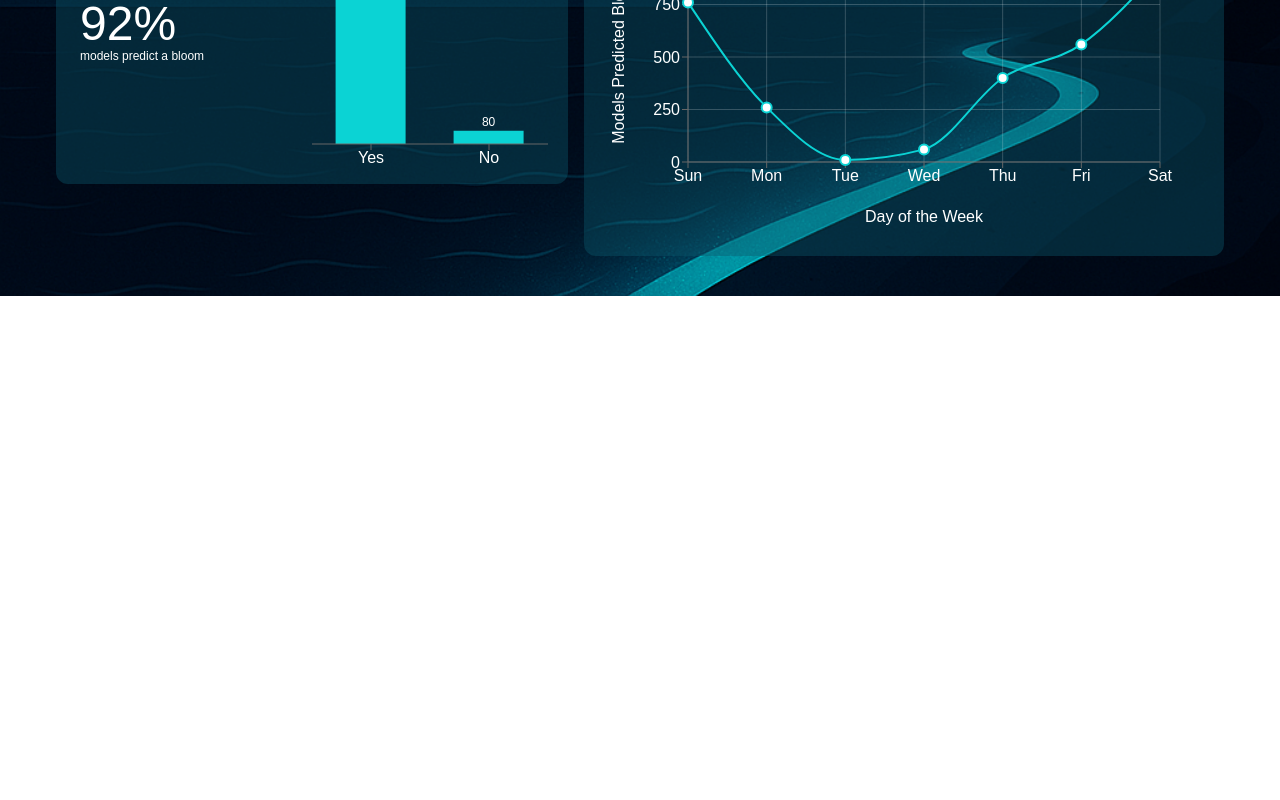
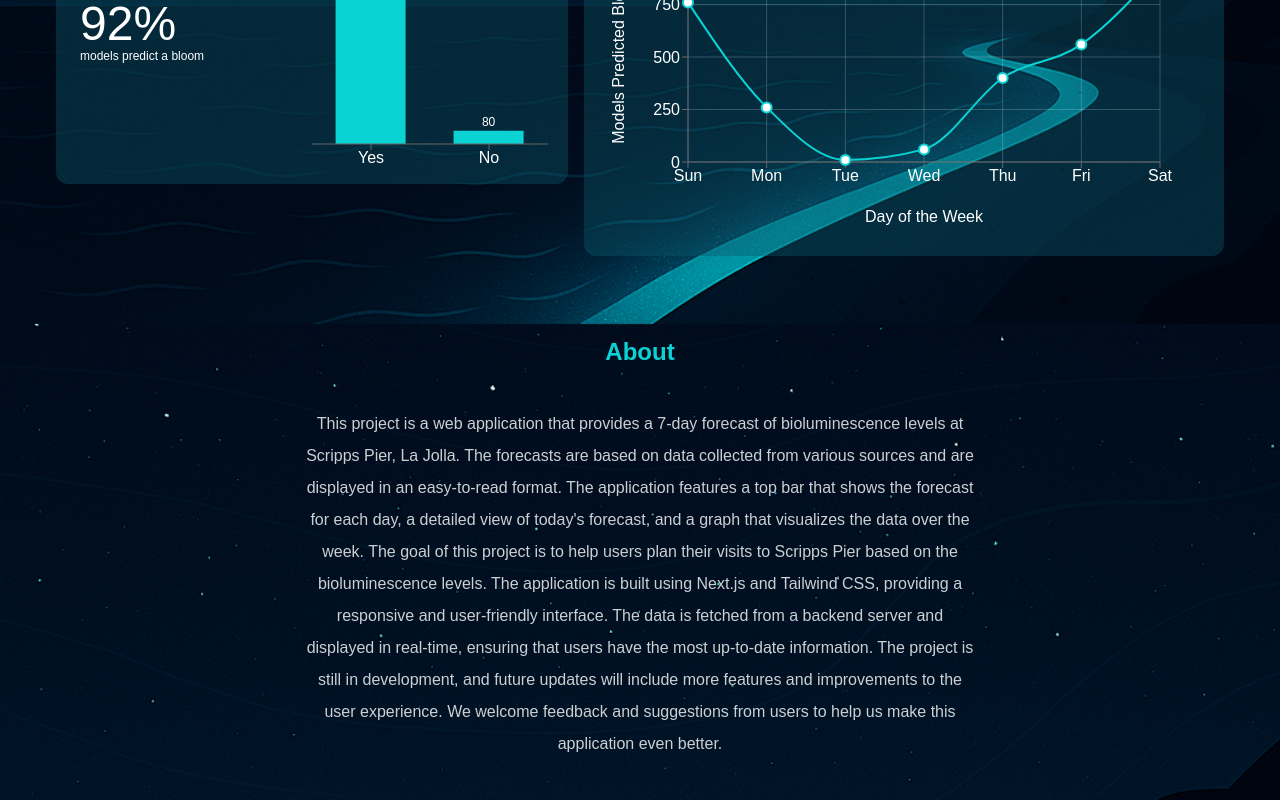
Before and after one commit to nathanieleh/HAB-Project-Website, a Next.js app in the folder frontend/: page / in a window 1280 px wide. Shown: the part 511-1311 px from the top of the page. Before the commit the page ends 807 px from the top, so only its background shows below. Built offline with nearby package versions, Linux system fonts and the light colour scheme.

Commit message:
about page

```diff
--- a/frontend/src/app/page.js
+++ b/frontend/src/app/page.js
@@ -59,6 +59,18 @@ export default async function Home() {
         <Today forecasts={forecasts} className="md:self-start"/>
         <Graph forecasts={forecasts} className="mb-[5vh]"/>
       </div>
+
+
+      <div className = "flex flex-col justify-center items-center">
+        <h1 className="text-2xl text-center mt-[5vh]  text-secondary font-bold " >About</h1>
+        <p className="text-center text-white opacity-80 mt-[5vh] mb-[5vh] max-w-2xl leading-loose">
+          This project is a web application that provides a 7-day forecast of bioluminescence levels at Scripps Pier, La Jolla. The forecasts are based on data collected from various sources and are displayed in an easy-to-read format.
+          The application features a top bar that shows the forecast for each day, a detailed view of today's forecast, and a graph that visualizes the data over the week. The goal of this project is to help users plan their visits to Scripps Pier based on the bioluminescence levels.
+
+          The application is built using Next.js and Tailwind CSS, providing a responsive and user-friendly interface. The data is fetched from a backend server and displayed in real-time, ensuring that users have the most up-to-date information.
+          The project is still in development, and future updates will include more features and improvements to the user experience. We welcome feedback and suggestions from users to help us make this application even better.
+          </p>
+      </div>
     </main>
   );
 }
```
